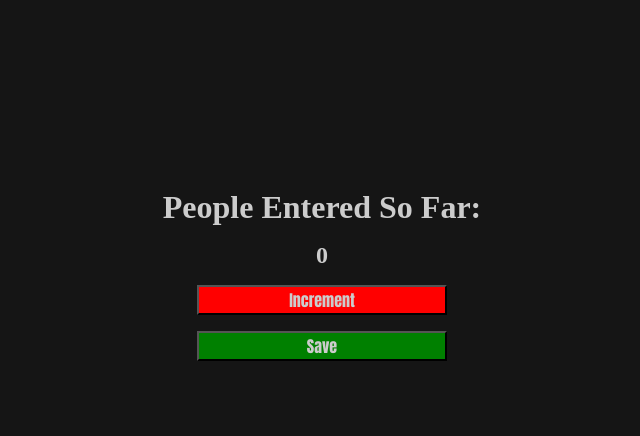
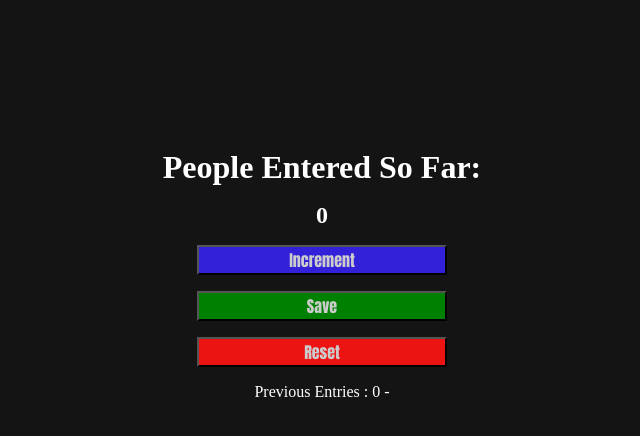
Before and after one commit to druxvh/Passenger-Counter, a plain HTML site: page index.html in a window 1280 px wide. Both pictures are taken after a click on the button "Save". Shown: the whole page, without its empty margins (318-958 px from the left). Drawn offline with Linux system fonts and the light colour scheme.

Commit message:
Added a reset btn, previous entries function

```diff
--- a/app.js
+++ b/app.js
@@ -1,6 +1,7 @@
 let count = 0;
 let counter = document.getElementById("counter");
-let save = document.getElementById("save")
+let entries = document.getElementById("prevEnt");
+// let save = document.getElementById("save")
 
 // let welcome_el = document.getElementById("welcome_el")
 // let name = "Dhruv"
@@ -17,6 +18,13 @@ function inc() {
     console.log(count);
  }
 
-function save() {
+function save(){
+    let countStr = count + " - "
+    entries.textContent += countStr    // entries.textContent = entries.textContent + count + "-"
     console.log(count)
 }
+
+function reset(){
+    count = 0;
+    counter.innerText= count
+}
--- a/index.html
+++ b/index.html
@@ -12,10 +12,12 @@
         <h1>People Entered So Far:</h1>
         <h2 id="counter">0</h2>
         <button id="inc-btn" onclick="inc()">Increment</button>
-        <button id="save" onclick="save()">Save</button>
+        <button id="save-btn" onclick="save()">Save</button>
+        <button id="reset-btn" onclick="reset()">Reset</button>
+        <p id="prevEnt">Previous Entries : </p>
 
     </div>
-    <p id="welcome_el"></p>
+
 
 </body>
 </html>
--- a/style.css
+++ b/style.css
@@ -2,8 +2,8 @@
     margin: 0;
     padding: 0;
     border: border-box;
-    background-color: #151515;
-    color: #CCCCCC;
+    background-color: hsl(0, 0%, 8%);
+    /* color: #CCCCCC; */
     /* border: 1px solid red; */
 
 }
@@ -32,17 +32,26 @@ button{
 
 }
 #inc-btn{
-    background-color: red;
+    background-color: rgb(51, 32, 217);
 }
-#save{
+#save-btn{
     background-color: green;
 }
+#reset-btn {
+    background-color: rgb(236, 19, 19);
+}
 
-p {
+/* p {
     display: none;
     width: 400px;
     height: 200px;
     background-color: #CCCCCC;
     color: black;
     font-size: 1rem;
+} */
+
+#prevEnt , h1, h2 {
+
+    color: white;
+
 }
```
